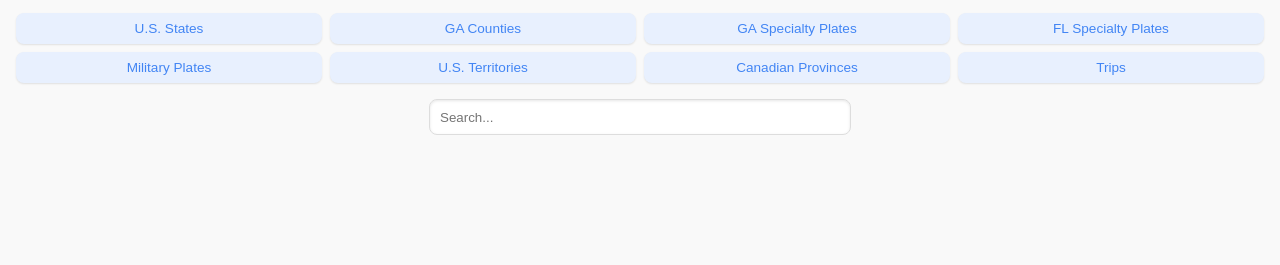
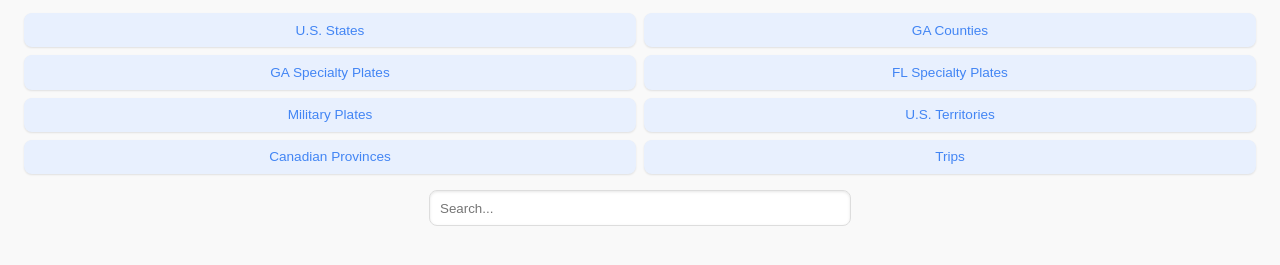
Before and after one commit to licenseplategame/licenseplategame, a plain HTML site: page index.html in a window 1280 px wide. Shown: the part 73-338 px from the top of the page. Drawn offline with Linux system fonts and the light colour scheme.

Commit message:
Update styles.css

```diff
--- a/styles.css
+++ b/styles.css
@@ -15,22 +15,23 @@ h1 {
 
 /* Navigation Tabs: Fixed two-row layout */
 nav {
-  display: grid;
-  grid-template-columns: repeat(4, 1fr); /* Exactly four buttons per row */
+  display: flex;
+  flex-wrap: wrap;
+  justify-content: center;
   gap: 8px;
-  justify-content: center;
   margin-bottom: 1rem;
 }
 
 nav button {
-  padding: 0.5rem;
+  flex: 0 1 calc(50% - 12px);
+  padding: 0.6rem;
   font-size: 0.85rem;
+  text-align: center;
   background-color: #e8f0fe;
+  border-radius: 8px;
   border: none;
-  border-radius: 8px;
   color: #4285f4;
   cursor: pointer;
-  transition: background-color 0.3s;
   box-shadow: 0 1px 2px rgba(0,0,0,0.1);
 }
 
```
